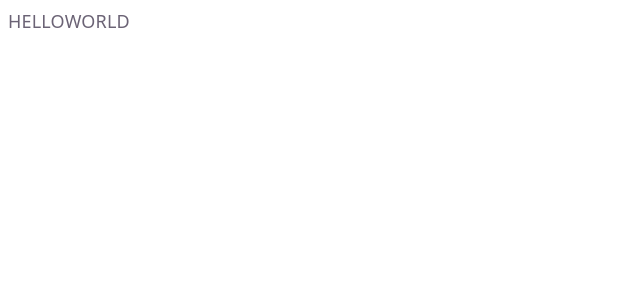
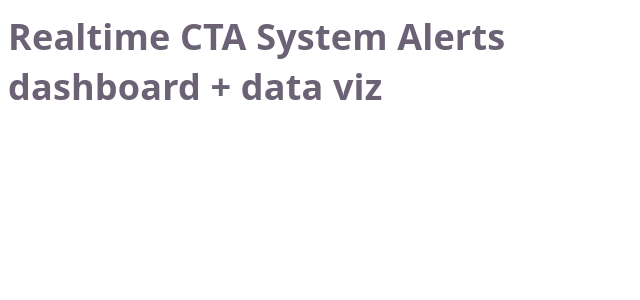
Before and after one commit to jisung594/cta-system-alerts, a React (Vite) app: page / in a window 1280 px wide. Shown: the top 300 px of the page, without its empty margins (0-640 px from the left). Built offline with nearby package versions, Linux system fonts and the light colour scheme.

Commit message:
chore: add placeholder text

```diff
--- a/src/App.tsx
+++ b/src/App.tsx
@@ -1,13 +1,13 @@
-import { useState } from 'react'
 import './App.css'
 
 function App() {
-
   return (
-    <>
-
-      <>HELLOWORLD</>
-    </>
+    <main className="">
+      <div className="bg-slate-900 text-slate-100 flex flex-col items-center justify-center">
+        <h1 className="text-3xl font-bold">Realtime CTA System Alerts</h1>
+        <h1 className="text-3xl font-bold">dashboard + data viz</h1>
+      </div>
+    </main>
   )
 }
 
```
